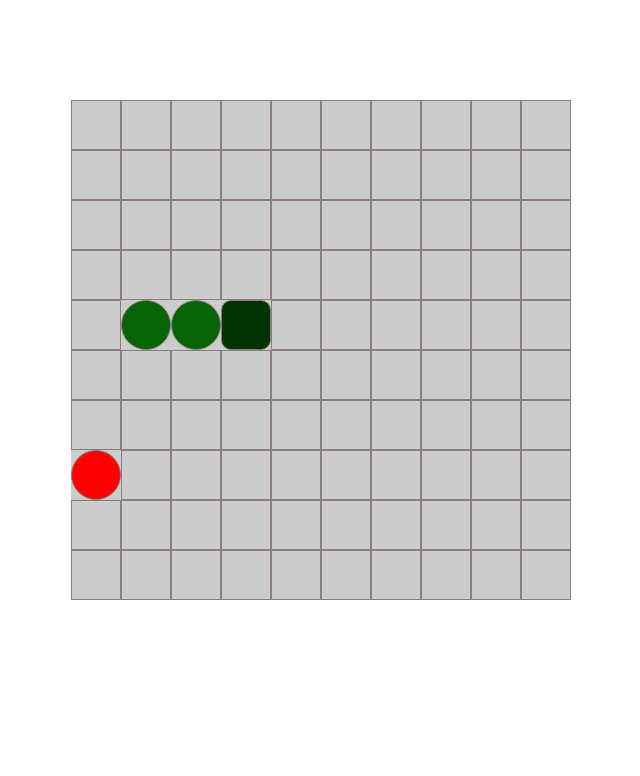
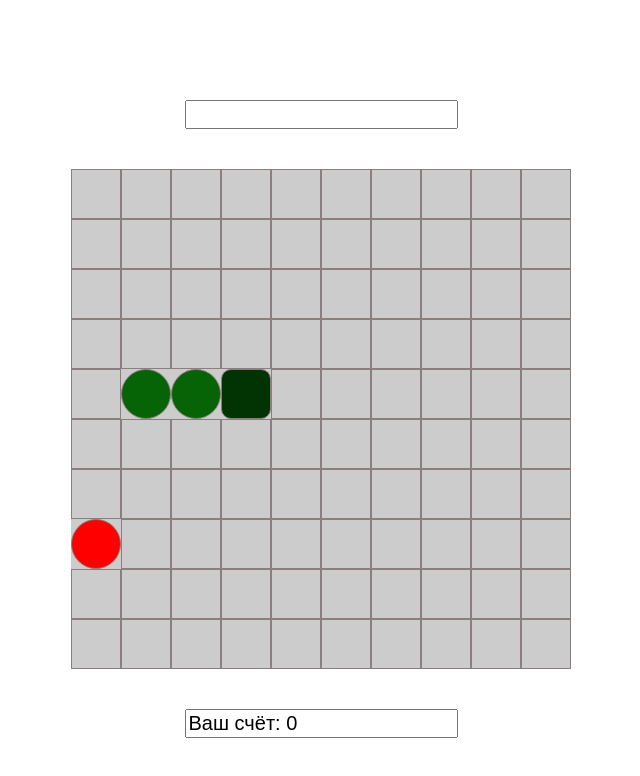
Before and after one commit to BatanAndrei/snake_game_ES6, a plain HTML site: page index.html in a window 1280 px wide. Shown: the whole page, without its empty margins (319-959 px from the left). Drawn offline with Linux system fonts and the light colour scheme.

Commit message:
initial commit

```diff
--- a/Main.js
+++ b/Main.js
@@ -28,12 +28,14 @@ class Main {
 
 
 class GameField {
-    constructor(field, cell, x, y) {
+    constructor(field, cell, x, y, input, score) {
         //отрисовкак игрового поля
      this.field = field;
      this.cell = cell;
      this.x = x;
      this.y = y;
+     this.input = input;
+     this.score = score;
     }
 
     drowField() {
@@ -66,11 +68,21 @@ class GameField {
         this.x++;
     }
 }
+
+drowInput() {
+    this.input = document.createElement('input');
+    document.body.appendChild(this.input);
+    this.input.classList.add('score');
+
+    this.score = 0;
+    this.input.value = `Ваш счёт: ${this.score}`;
+}
 }
 
 let gameField = new GameField();
 gameField.drowField();
 gameField.coordinatesCell();
+gameField.drowInput();
 
 
 
@@ -104,13 +116,13 @@ class Apple extends GameField {
 let apples = new Apple();
 apples.getPosition();
 apples.drow();
-//apples.update();
+
 
 
 
 class Snake extends GameField {
-    constructor(direction, field, cell, x, y, posX, posY, coordinates, snakeBody, steps, snakeCoordinates, interval,apple, a, b, intervalID) {
-        super(field, cell, x, y)
+    constructor(direction, field, cell, x, y, posX, posY, coordinates, snakeBody, steps, snakeCoordinates, apple, a, b, intervalID, score, input) {
+        super(field, cell, x, y, input, score)
         this.posX = posX;
         this.posY = posY;
         this.coordinates = coordinates;
@@ -118,27 +130,19 @@ class Snake extends GameField {
         this.direction  = 'right';
         this.steps = true;
         this.snakeCoordinates = snakeCoordinates;
-        this.interval = interval;
         this.apple = apple;
         this.a = a;
         this.b = b;
         this.intervalID = intervalID;
+        this.score = score;
+        this.input = input;
+
     }
 
     getPosition() {
         this.posX = Math.round(Math.random() * (10 - 3) + 3);   //минимальное значение устанавливае 3, что бы не было возврата
         this.posY = Math.round(Math.random() * (10 - 1) + 1);
         this.coordinates = [this.posX, this.posY];
-    }
-
-    death() {
-        //логика гибели змейки
-
-    }
-
-    update() {
-        //логика обновления змейки
-        //при каких условиях она будет изменяться
     }
 
     drow() {
@@ -235,6 +239,10 @@ class Snake extends GameField {
     this.a = this.snakeBody[this.snakeBody.length - 1].getAttribute('posX');//в переменные толкаем X (хвост)
     this.b = this.snakeBody[this.snakeBody.length - 1].getAttribute('posY');//в переменные толкаем Y (хвост)
     this.snakeBody.push(document.querySelector('[posX = "' + this.a + '"][posY ="' + this.b +'"]')); //пушим и увеличиваем змею
+
+    gameField.score++;
+    gameField.input.value = `Ваш счёт: ${gameField.score}`;
+
    }
 
   if(this.snakeBody[0].classList.contains('snakeBody')){ //проверка на содержание class (врезаемся в себя)
@@ -245,7 +253,7 @@ class Snake extends GameField {
     this.snakeBody[0].classList.add('dead');
   }
 
-  this.snakeBody[0].classList.add('snakeHead'); // возвращаем глову при движении (строки 85 - 120)
+   this.snakeBody[0].classList.add('snakeHead'); // возвращаем глову при движении (строки 85 - 120)
     for ( let i = 0; i < this.snakeBody.length; i++){
     this.snakeBody[i].classList.add('snakeBody'); //возвращаем тело при движении (строки 85 - 120)
    }
@@ -255,8 +263,9 @@ class Snake extends GameField {
         this.move();
      }, 500);
    }
+
+
 }
-
 
 let snake = new Snake();
 snake.getPosition();
@@ -266,26 +275,47 @@ snake.initInterval();
 snake.controle();
 
 
-class Score {
-    constructor(score) {
-        //инициализировать начальное количество очков
-        this._score = score;
+
+class Score extends GameField {
+    constructor(input, score) {
+        super(score, input)
+        this.score = score;
+        this.input = input;
+
     }
 
     drow() {
         //отрисовка блока со счётом
+        // this.inputUp = document.querySelector('record');
+        // this.parentInput = this.inputUp;
+        // this.parentInput.insertBefore(this.inputDown, this.parentInput)
+
+    //    this.inputDown = document.createElement('input');
+    //    document.body.appendChild(this.inputDown);
+    //    this.inputDown.classList.add('score');
+
+    //    this.score = 0;
+
+    //    this.inputDown.value = `Ваш счёт: ${this.score}`;
     }
 
     increase() {
         //увеличивать количество очков
         //перерисовывать табло
-        this._score += 1;
-        this.drow();
+        //this.score += 1;
+        //this.drow();
+
     }
 
     reset() {
         //сброс очков при гибели
-        this._score = 0;
-        this.drow();
+        this.score = 0;
+        //this.drow();
+
     }
 }
+
+let scores = new Score();
+scores.drow();
+scores.increase();
+scores.reset();
--- a/index.html
+++ b/index.html
@@ -8,9 +8,9 @@
     <link rel="stylesheet" href="./style.css">
 </head>
 <body>
+    <input class="container">
+
     <script src="./Main.js"></script>
-    <!-- <div class="field">
-        <div class="cell"></div> -->
-    </div>
+
 </body>
 </html>
--- a/style.css
+++ b/style.css
@@ -43,6 +43,14 @@ body {
     transition: 5s;
     }
 
+.container {
+    margin: auto;
+    margin-top: 40px;
+    margin-bottom: 40px;
+    font-size: 20px;
+    display: block;
+}
+
 .score {
     margin: auto;
     margin-top: 40px;
```
